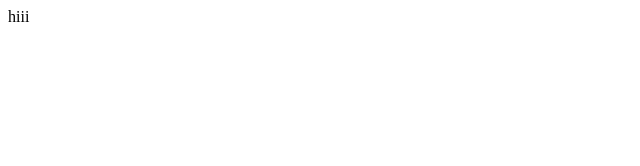
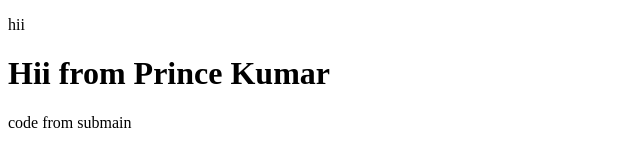
Before and after one commit to codearea-prince/github, a plain HTML site: page index.html in a window 1280 px wide. Shown: the whole page, without its empty margins (0-640 px from the left). Drawn offline with Linux system fonts and the light colour scheme.

Commit message:
changes from submain

```diff
--- a/index.html
+++ b/index.html
@@ -7,7 +7,11 @@
 </head>
 <body>
 
-    hiii
+    <p>hii</p>
+
+
+    <h1>Hii from Prince Kumar</h1>
+    <p>code from submain</p>
 
 </body>
 </html>
```
